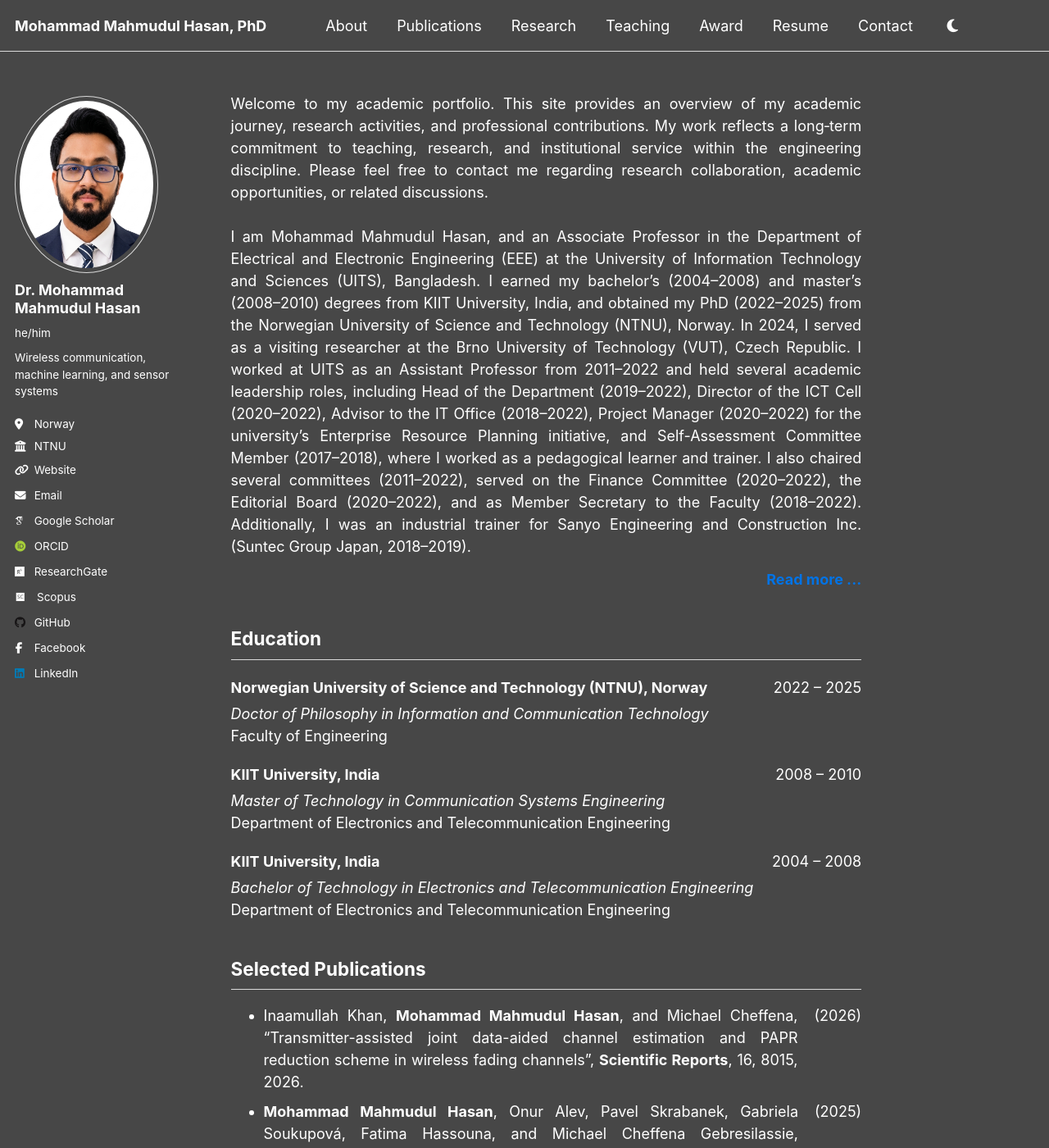
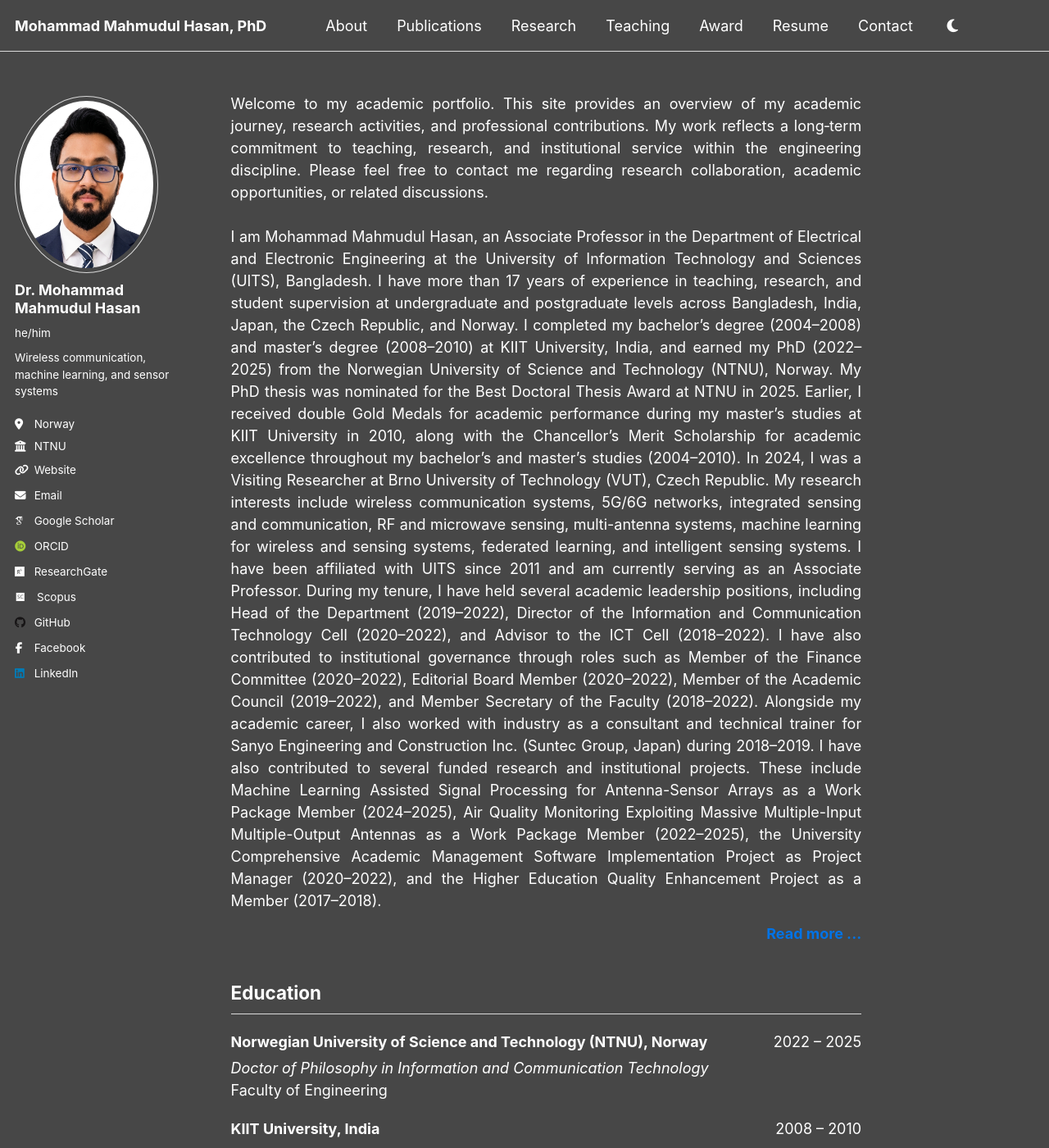
Before and after one commit to dearmahmud/dearmahmud.github.io, a Jekyll site: the page built from _pages/about.md, in a window 1280 px wide and 1400 px high. Shown: the whole window at 82% size. Built offline with Jekyll 4.4.1, drawn with Linux system fonts in a browser that asks for light colours; some web fonts are replaced.

Commit message:
Update about.md

```diff
--- a/_pages/about.md
+++ b/_pages/about.md
@@ -9,7 +9,11 @@ redirect_from:
 
 <p style="text-align: justify;">
 Welcome to my academic portfolio. This site provides an overview of my academic journey, research activities, and professional contributions. My work reflects a long‑term commitment to teaching, research, and institutional service within the engineering discipline. Please feel free to contact me regarding research collaboration, academic opportunities, or related discussions. <br><br>
-  I am Mohammad Mahmudul Hasan, and an Associate Professor in the Department of Electrical and Electronic Engineering (EEE) at the University of Information Technology and Sciences (UITS), Bangladesh. I earned my bachelor’s (2004–2008) and master’s (2008–2010) degrees from KIIT University, India, and obtained my PhD (2022–2025) from the Norwegian University of Science and Technology (NTNU), Norway.  In 2024, I served as a visiting researcher at the Brno University of Technology (VUT), Czech Republic. I worked at UITS as an Assistant Professor from 2011–2022 and held several academic leadership roles, including Head of the Department (2019–2022), Director of the ICT Cell (2020–2022), Advisor to the IT Office (2018–2022), Project Manager (2020–2022) for the university’s Enterprise Resource Planning initiative, and Self-Assessment Committee Member (2017–2018), where I worked as a pedagogical learner and trainer. I also chaired several committees (2011–2022), served on the Finance Committee (2020–2022), the Editorial Board (2020–2022), and as Member Secretary to the Faculty (2018–2022). Additionally, I was an industrial trainer for Sanyo Engineering and Construction Inc. (Suntec Group Japan, 2018–2019).
+  I am Mohammad Mahmudul Hasan, an Associate Professor in the Department of Electrical and Electronic Engineering at the University of Information Technology and Sciences (UITS), Bangladesh. I have more than 17 years of experience in teaching, research, and student supervision at undergraduate and postgraduate levels across Bangladesh, India, Japan, the Czech Republic, and Norway.
+I completed my bachelor’s degree (2004–2008) and master’s degree (2008–2010) at KIIT University, India, and earned my PhD (2022–2025) from the Norwegian University of Science and Technology (NTNU), Norway. My PhD thesis was nominated for the Best Doctoral Thesis Award at NTNU in 2025. Earlier, I received double Gold Medals for academic performance during my master’s studies at KIIT University in 2010, along with the Chancellor’s Merit Scholarship for academic excellence throughout my bachelor’s and master’s studies (2004–2010). In 2024, I was a Visiting Researcher at Brno University of Technology (VUT), Czech Republic.
+My research interests include wireless communication systems, 5G/6G networks, integrated sensing and communication, RF and microwave sensing, multi-antenna systems, machine learning for wireless and sensing systems, federated learning, and intelligent sensing systems.
+I have been affiliated with UITS since 2011 and am currently serving as an Associate Professor. During my tenure, I have held several academic leadership positions, including Head of the Department (2019–2022), Director of the Information and Communication Technology Cell (2020–2022), and Advisor to the ICT Cell (2018–2022). I have also contributed to institutional governance through roles such as Member of the Finance Committee (2020–2022), Editorial Board Member (2020–2022), Member of the Academic Council (2019–2022), and Member Secretary of the Faculty (2018–2022). Alongside my academic career, I also worked with industry as a consultant and technical trainer for Sanyo Engineering and Construction Inc. (Suntec Group, Japan) during 2018–2019.
+I have also contributed to several funded research and institutional projects. These include Machine Learning Assisted Signal Processing for Antenna-Sensor Arrays as a Work Package Member (2024–2025), Air Quality Monitoring Exploiting Massive Multiple-Input Multiple-Output Antennas as a Work Package Member (2022–2025), the University Comprehensive Academic Management Software Implementation Project as Project Manager (2020–2022), and the Higher Education Quality Enhancement Project as a Member (2017–2018).
 
 </p>
 
```
